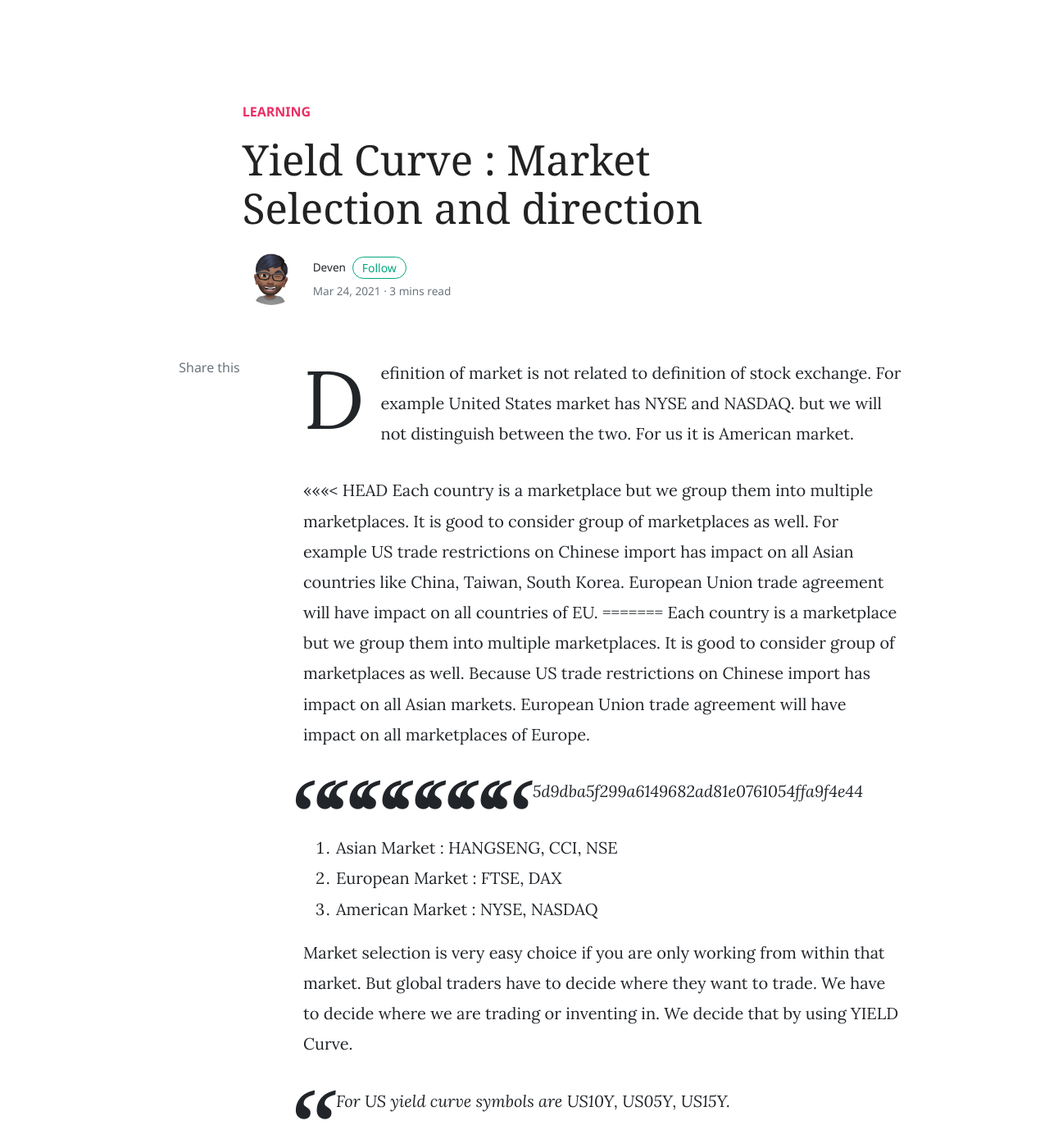
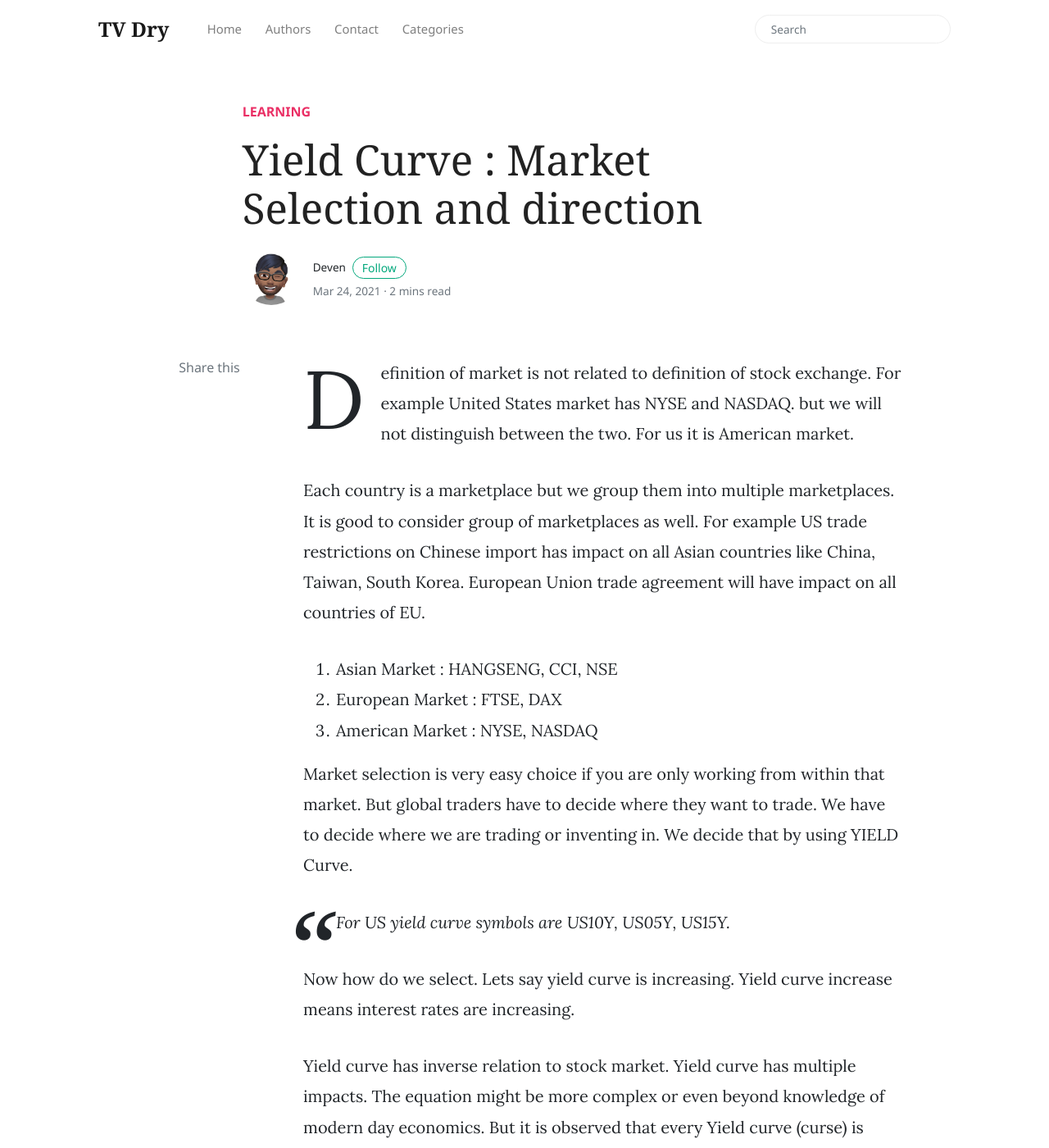
Before and after one commit to devnull-cmd/tvdry-jekyll, a Jekyll site: the page built from _posts/2021-03-24-hot-to-select-market.md, in a window 1280 px wide and 1400 px high. Shown: the whole window at 82% size. Built offline with Jekyll 4.4.1, drawn with Linux system fonts in a browser that asks for light colours; nearby versions of some CDN libraries; comment, search, counter and statistics services are not loaded.

Commit message:
Article 3 : Update

```diff
--- a/_posts/2021-03-24-hot-to-select-market.md
+++ b/_posts/2021-03-24-hot-to-select-market.md
@@ -6,11 +6,7 @@
 
 Definition of market is not related to definition of stock exchange. For example United States market has NYSE and NASDAQ. but we will not distinguish between the two. For us it is American market.
 
-<<<<<<< HEAD
 Each country is a marketplace but we group them into multiple marketplaces. It is good to consider group of marketplaces as well. For example US trade restrictions on Chinese import has impact on all Asian countries like China, Taiwan, South Korea. European Union trade agreement will have impact on all countries of EU.
-=======
-Each country is a marketplace but we group them into multiple marketplaces. It is good to consider group of marketplaces as well. Because US trade restrictions on Chinese import has impact on all Asian markets. European Union trade agreement will have impact on all marketplaces of Europe.
->>>>>>> 5d9dba5f299a6149682ad81e0761054ffa9f4e44
 
 1. Asian Market : HANGSENG, CCI, NSE
 2. European Market : FTSE, DAX
```
